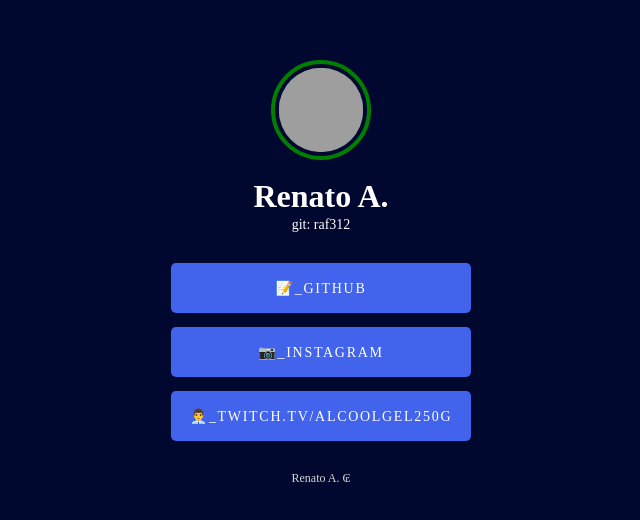
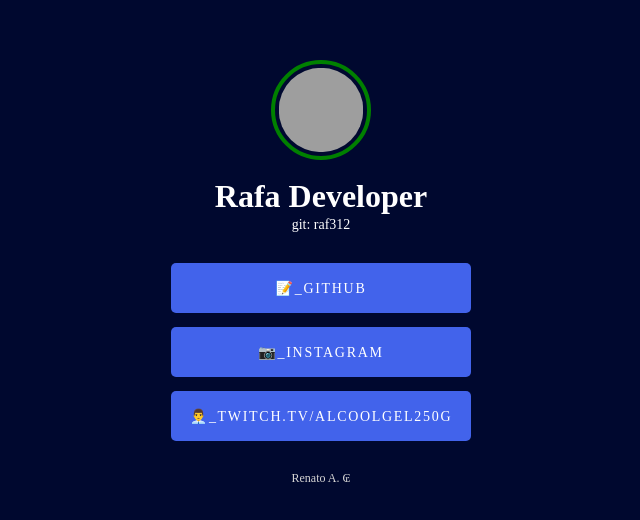
Before and after one commit to raf312/rafa312, a plain HTML site: page index.html in a window 1280 px wide. Shown: the whole page, without its empty margins (319-959 px from the left). Drawn offline with Linux system fonts and the light colour scheme; grey boxes are pictures that could not be loaded; a web font is replaced by a local one.

Commit message:
h1 change

```diff
--- a/index.html
+++ b/index.html
@@ -12,7 +12,7 @@
 <body class="dark">
   <div class="container">
     <img class="avatars" src="https://avatars.githubusercontent.com/u/70023883?v=4" alt="" />
-    <h1 class="title">Renato A.</h1>
+    <h1 class="title">Rafa Developer</h1>
     <p class="subtitle">git: raf312</p>
     <ul>
       <li>
```
